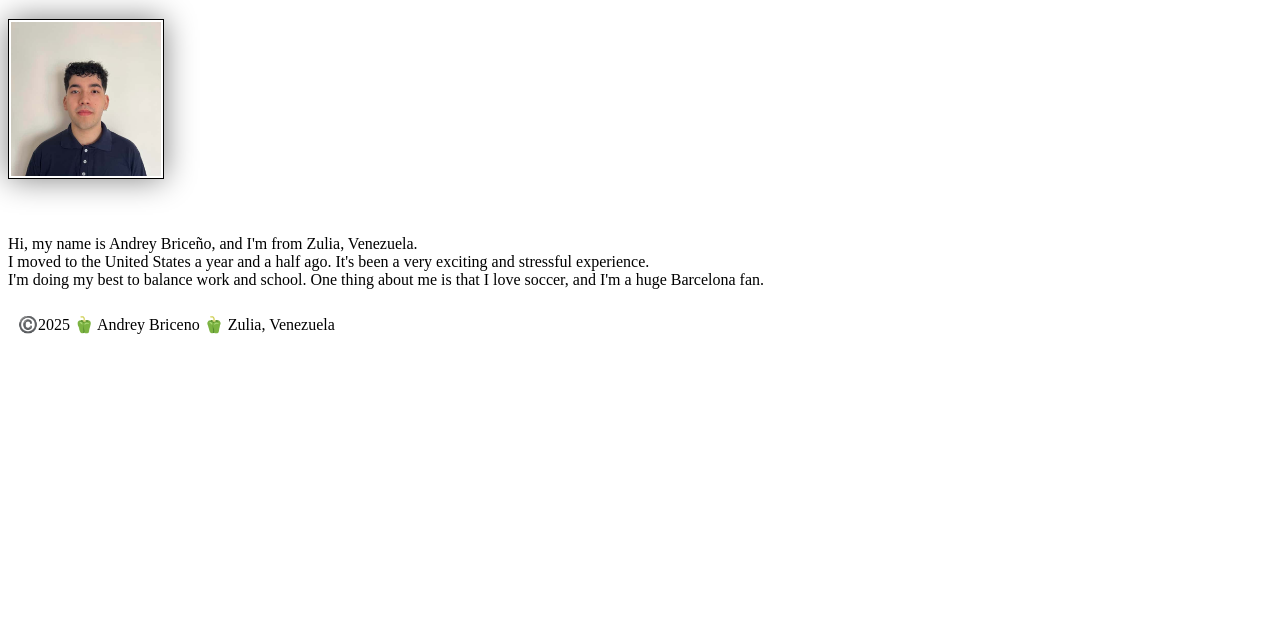
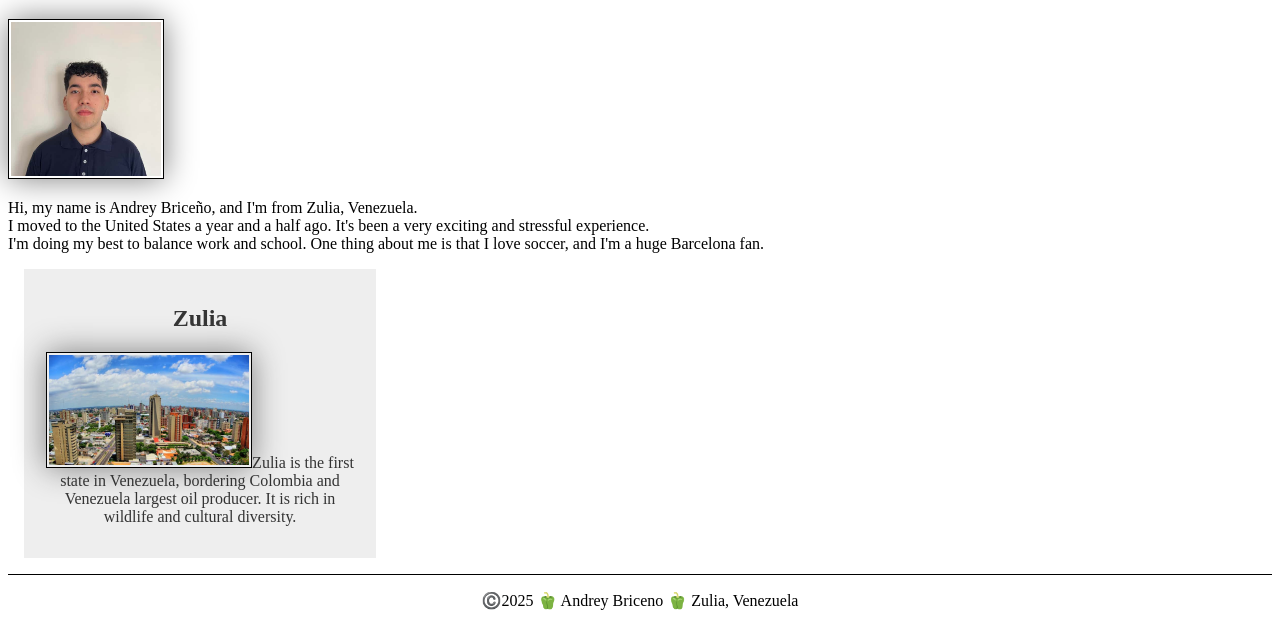
Before and after one commit to Russak08/wdd130, a plain HTML site: page index.html in a window 1280 px wide. Shown: the part 205-831 px from the top of the page. Before the commit the page ends 800 px from the top, so only its background shows below. Drawn offline with Linux system fonts and the light colour scheme.

Commit message:
activity

```diff
--- a/index.html
+++ b/index.html
@@ -4,6 +4,8 @@
         <meta charset="utf-8">
         <meta name="viewport" content="width=device-width,initial-scale=1.0">
         <title>Andrey Briceno | WDD 130</title>
+        <meta name="description" content="My name is Andrey Briceno, the course is WDD130.003 - Web Fundamentals, and the purpose of this page is to show my progress through the different concepts of HTML and CSS.">
+        <meta name="author" content="Andrey Briceno">
         <link rel="stylesheet" href="styles/styles.css">
     </head>
     <body>
@@ -22,6 +24,11 @@
             I moved to the United States a year and a half ago. It's been a very exciting and stressful experience. <br/>
             I'm doing my best to balance work and school. One thing about me is that I love soccer, and I'm a huge Barcelona fan.
         </main>
+        <aside>
+            <h2>Zulia</h2>
+            <img src="images/zulia.jpg" alt="Zulia Landscape"
+            <p>Zulia is the first state in Venezuela, bordering Colombia and Venezuela largest oil producer. It is rich in wildlife and cultural diversity.</p>
+        </aside>
         <footer>
             <p>©️2025 🫑 Andrey Briceno 🫑 Zulia, Venezuela</p>
         </footer>
--- a/styles/styles.css
+++ b/styles/styles.css
@@ -24,3 +24,35 @@ img {
 p{
     padding: 10px;
 }
+
+main{
+    max-width: 840px;
+}
+
+aside{
+    width: 20rem;
+    margin: 1rem;
+    border: 1px solid rgb(red, green, blue); /* 1 */
+    padding: 1rem;
+    background-color: #eee;
+    color: #333;
+    text-align: center;
+}
+
+aside img {
+    width: 200px;
+    height: auto;
+}
+
+main img {
+    width: 150px;
+    height: auto;
+}
+
+p{ padding: 0;}
+
+footer{
+    margin-top: 15px;
+    border-top: 1px solid #000;
+    text-align: center;
+}
```
Also changed, not shown: images/zulia.jpg (added).
